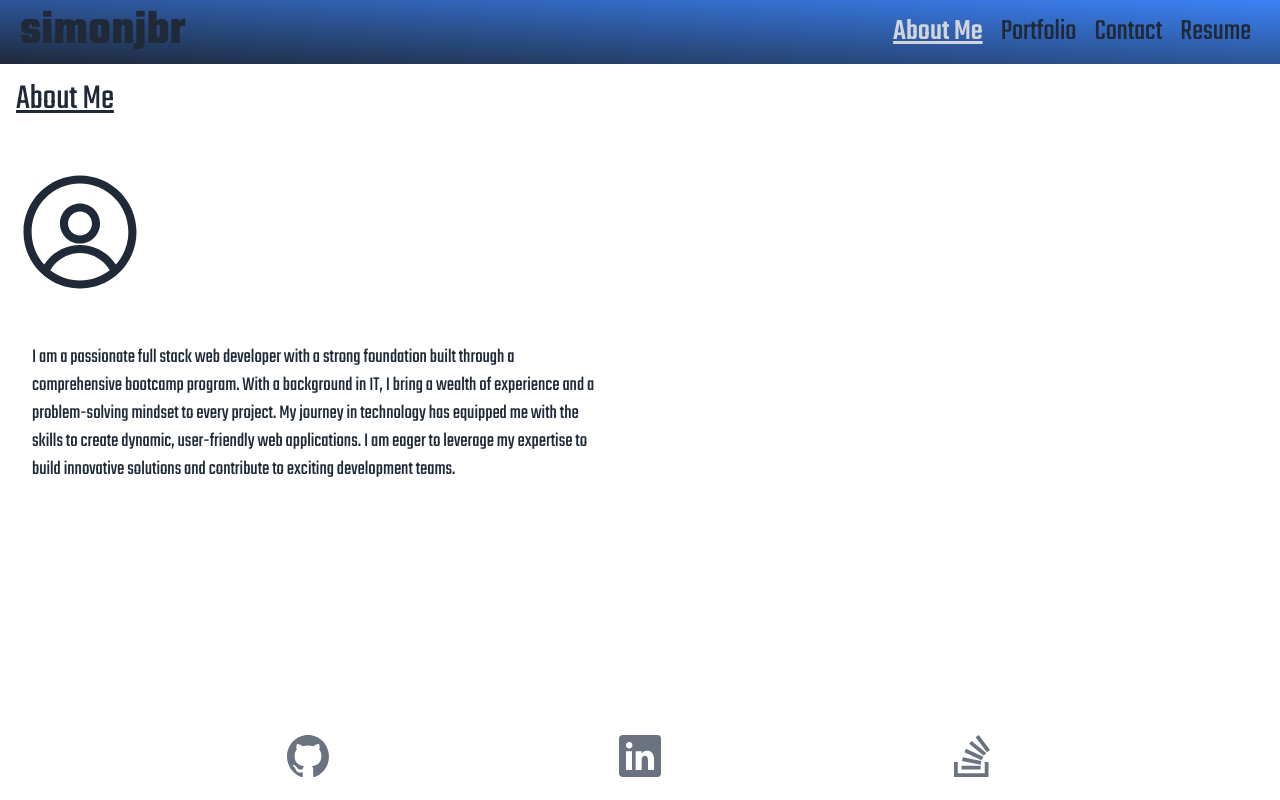
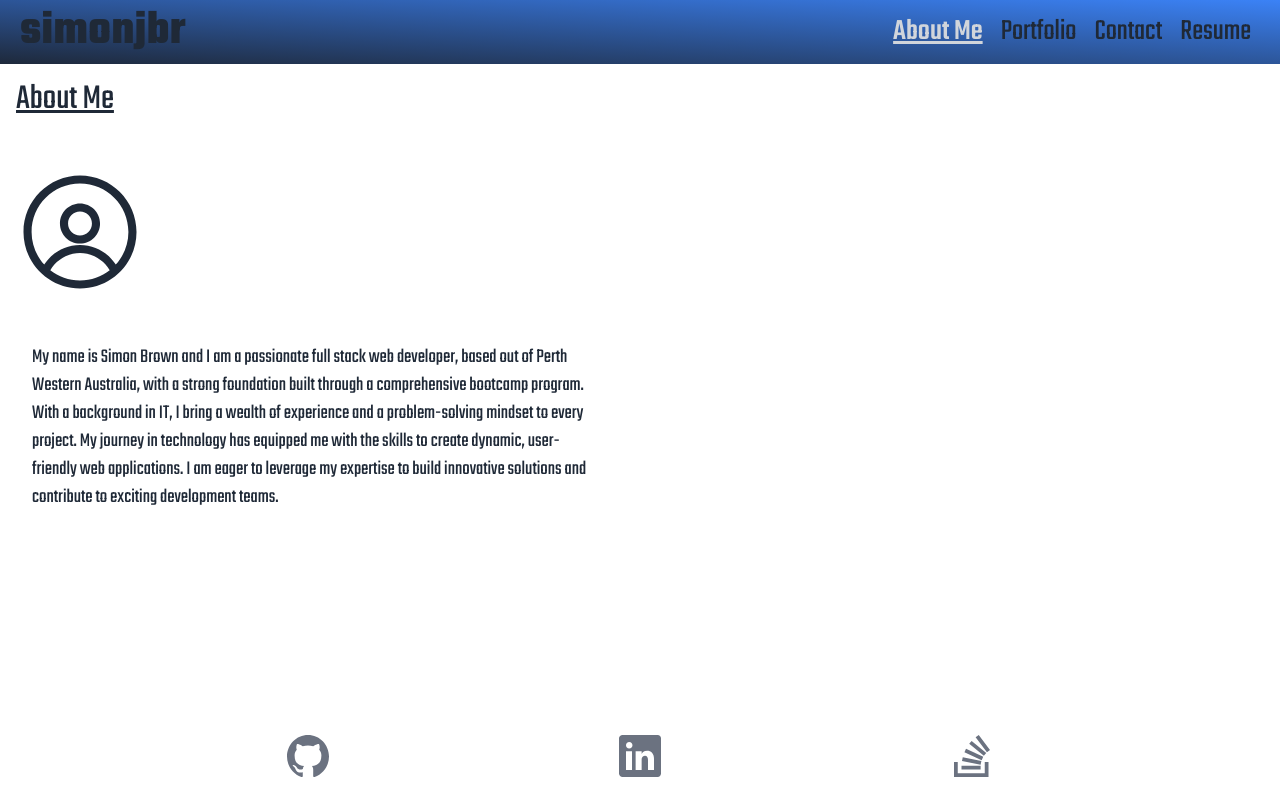
Before and after one commit to simonjbr/react-portfolio, a React (Vite) app: page / in a window 1280 px wide. Built offline with nearby package versions, Linux system fonts and the light colour scheme.

Commit message:
Imporved About Me segment

```diff
--- a/src/pages/About.jsx
+++ b/src/pages/About.jsx
@@ -8,12 +8,13 @@ const About = () => {
 				<div className="">
 					<RxAvatar className="text-9xl my-12" />
 					<p className="text-xl px-4 max-w-[600px]">
-						I am a passionate full stack web developer with a strong
-						foundation built through a comprehensive bootcamp
-						program. With a background in IT, I bring a wealth of
-						experience and a problem-solving mindset to every
-						project. My journey in technology has equipped me with
-						the skills to create dynamic, user-friendly web
+						My name is Simon Brown and I am a passionate full stack
+						web developer, based out of Perth Western Australia,
+						with a strong foundation built through a comprehensive
+						bootcamp program. With a background in IT, I bring a
+						wealth of experience and a problem-solving mindset to
+						every project. My journey in technology has equipped me
+						with the skills to create dynamic, user-friendly web
 						applications. I am eager to leverage my expertise to
 						build innovative solutions and contribute to exciting
 						development teams.
```
